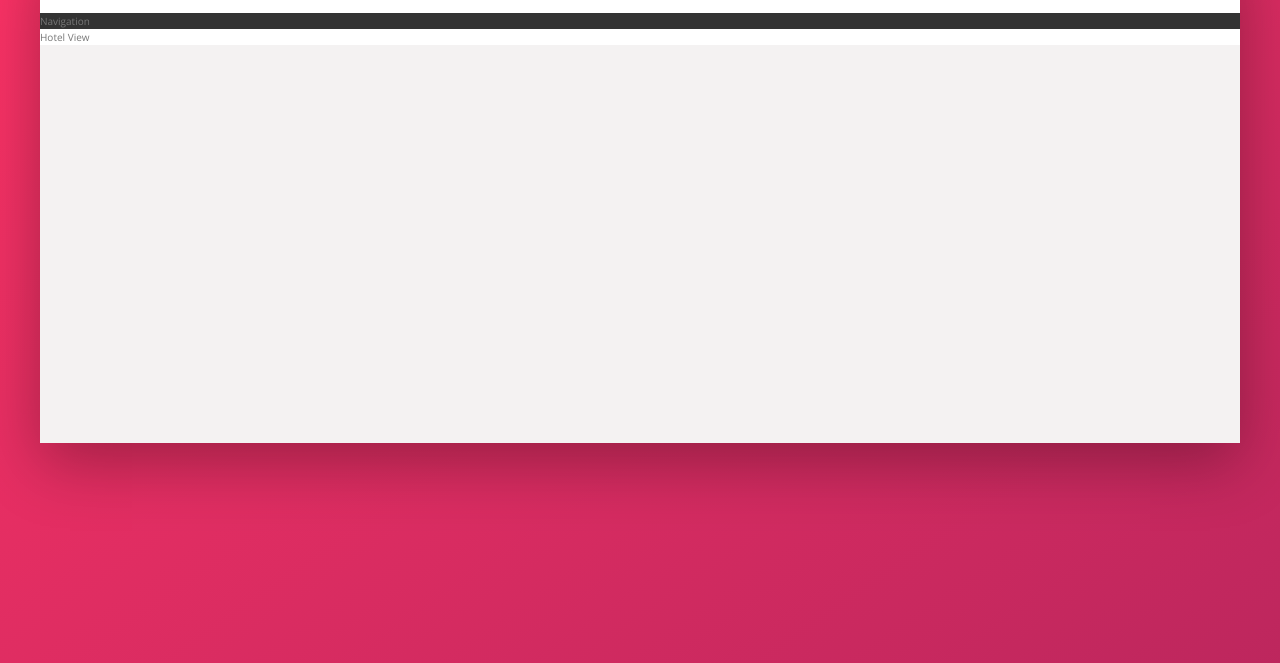
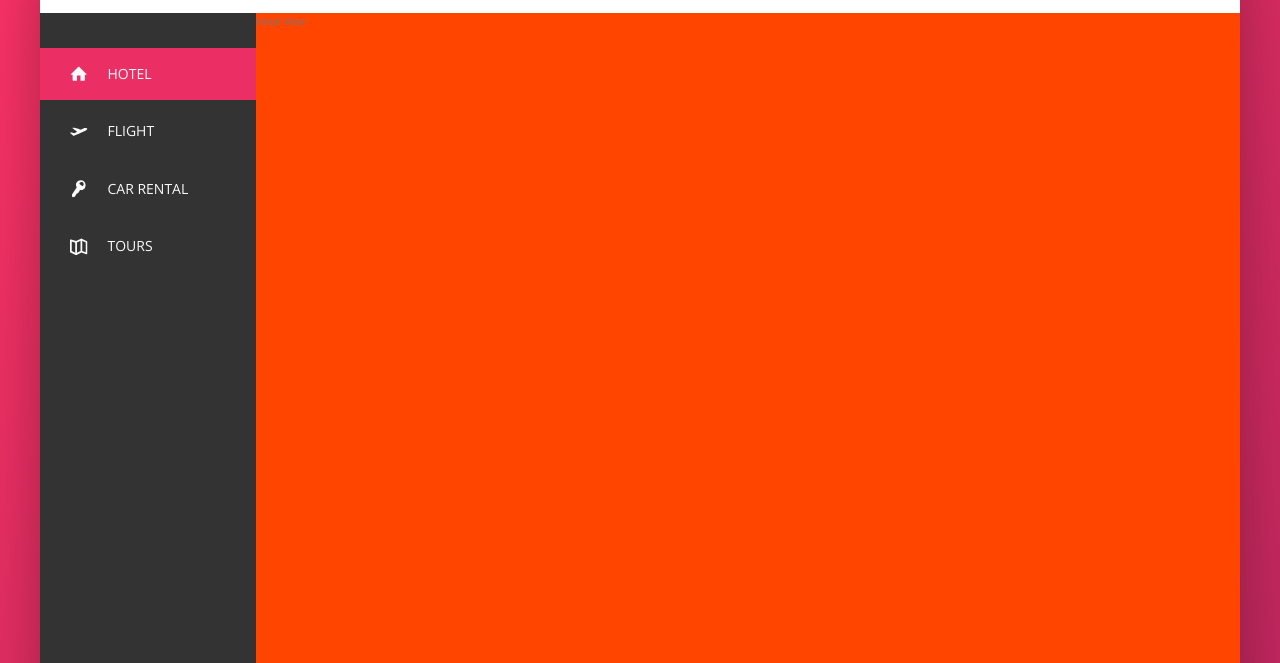
Before and after one commit to Khanhtran47/Trillo, a website: page index.html in a window 1280 px wide. Shown: the part 137-800 px from the top of the page. Drawn offline with nearby package versions, Linux system fonts and the light colour scheme.

Commit message:
finished sidebar

```diff
--- a/index.html
+++ b/index.html
@@ -53,9 +53,50 @@
           </div>
         </nav>
       </header>
+
       <div class="content">
         <nav class="sidebar">
-          Navigation
+          <ul class="side-nav">
+            <li class="side-nav__item side-nav__item--active">
+              <a href="#" class="side-nav__link">
+                <svg class="side-nav__icon">
+                  <use xlink:href="img/sprite.svg#icon-home"></use>
+                </svg>
+                <span>Hotel</span>
+              </a>
+            </li>
+
+            <li class="side-nav__item">
+              <a href="#" class="side-nav__link">
+                <svg class="side-nav__icon">
+                  <use xlink:href="img/sprite.svg#icon-aircraft-take-off"></use>
+                </svg>
+                <span>Flight</span>
+              </a>
+            </li>
+
+            <li class="side-nav__item">
+              <a href="#" class="side-nav__link">
+                <svg class="side-nav__icon">
+                  <use xlink:href="img/sprite.svg#icon-key"></use>
+                </svg>
+                <span>Car rental</span>
+              </a>
+            </li>
+
+            <li class="side-nav__item">
+              <a href="#" class="side-nav__link">
+                <svg class="side-nav__icon">
+                  <use xlink:href="img/sprite.svg#icon-map"></use>
+                </svg>
+                <span>Tours</span>
+              </a>
+            </li>
+          </ul>
+
+          <div class="legal">
+            &copy; 2020 by trillo. All rights reserved.
+          </div>
         </nav>
         <main class="hotel-view">
           Hotel View
--- a/sass/_components.scss
+++ b/sass/_components.scss
@@ -113,3 +113,72 @@
     margin-right: 1rem;
   }
 }
+
+////////////////////////////////
+//////SIDE NAVIGATION
+.side-nav {
+  list-style: none;
+  font-size: 1.4rem;
+  margin-top: 3.5rem;
+
+  &__item {
+    position: relative;
+
+    &:not(:last-child) {
+      margin-bottom: 0.5rem;
+    }
+  }
+
+  &__item::before {
+    content: "";
+    position: absolute;
+    top: 0;
+    left: 0;
+    height: 100%;
+    width: 3px;
+    background-color: var(--color-primary);
+    transform: scaleY(0);
+    transition: transform 0.2s, width 0.4s cubic-bezier(1, 0, 0, 1) 0.2s,
+      background-color 0.1s;
+  }
+
+  &__item:hover::before,
+  &__item--active::before {
+    transform: scaleY(1);
+    width: 100%;
+  }
+
+  &__item:active::before {
+    background-color: var(--color-primary-light);
+  }
+
+  &__link:link,
+  &__link:visited {
+    text-decoration: none;
+    color: var(--color-grey-light-1);
+    text-transform: uppercase;
+    display: block;
+    padding: 1.5rem 3rem;
+    position: relative;
+    z-index: 10;
+
+    display: flex;
+    align-items: center;
+  }
+
+  &__icon {
+    width: 1.75rem;
+    height: 1.75rem;
+    margin-right: 2rem;
+    fill: currentColor;
+  }
+}
+
+////////////////////////////////
+//////LEGAL TEXT
+.legal {
+  font-size: 1.2rem;
+  color: var(--color-grey-light-4);
+  text-align: center;
+  padding: 2.5rem;
+}
--- a/sass/_layout.scss
+++ b/sass/_layout.scss
@@ -19,15 +19,22 @@
 }
 
 .content {
+  display: flex;
 }
 
 .sidebar {
   background-color: var(--color-grey-dark-1);
 
   flex: 0 0 18%;
+
+  display: flex;
+  flex-direction: column;
+  justify-content: space-between;
 }
 
 .hotel-view {
   background-color: #fff;
+  background-color: orangered;
+  height: 80rem;
   flex: 1;
 }
```
Also changed, not shown: css/style.css.
